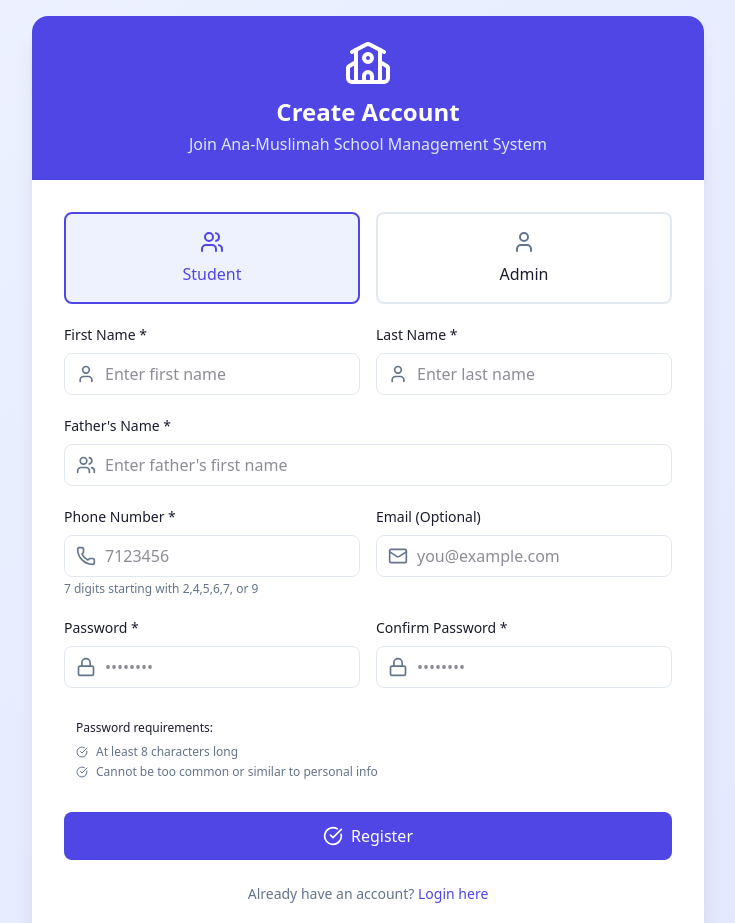
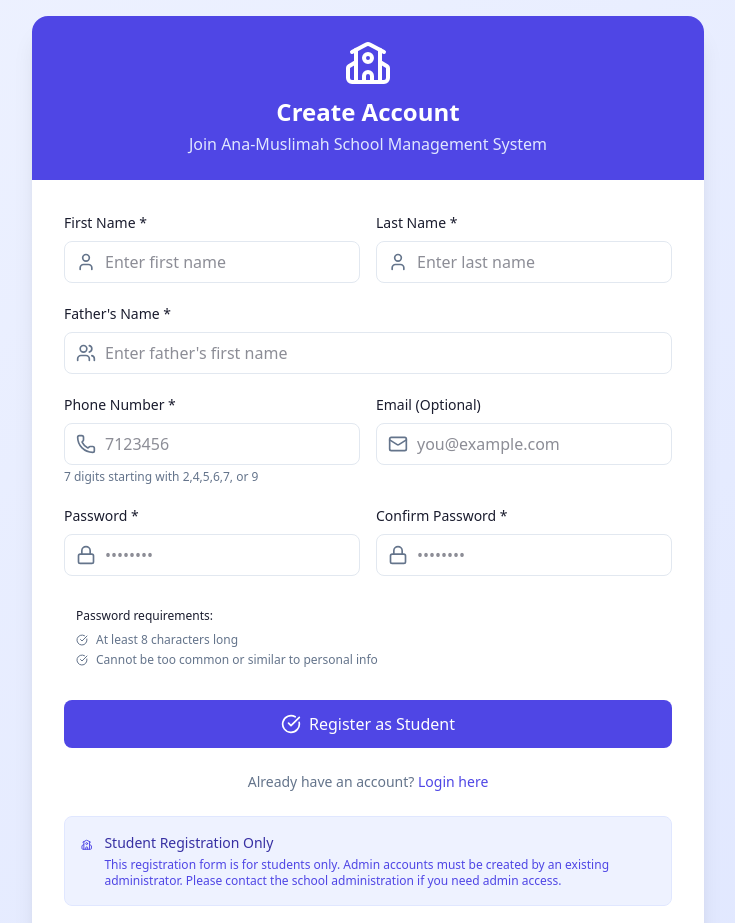
Before and after one commit to ebrimaporeh/daara-attendance-frontend, a React (Vite) app: page /register in a window 1280 px wide. Shown: the top 923 px of the page, without its empty margins (272-1007 px from the left). Built offline with nearby package versions, Linux system fonts and the light colour scheme.

Commit message:
removed admin registration and demo login

```diff
--- a/src/components/AdminSidebar.tsx
+++ b/src/components/AdminSidebar.tsx
@@ -91,7 +91,7 @@
       <div className="p-4 border-t border-border">
         <button
           onClick={handleLogout}
-          className="flex items-center space-x-3 px-4 py-3 w-full rounded-lg text-error-600 hover:bg-error-50 dark:hover:bg-error-950/30 transition-all duration-200"
+          className="flex items-center cursor-pointer space-x-3 px-4 py-3 w-full rounded-lg text-error-600 hover:bg-error-50 dark:hover:bg-error-950/30 transition-all duration-200"
         >
           <LogOut size={20} />
           <span>Logout</span>
--- a/src/components/StudentSidebar.tsx
+++ b/src/components/StudentSidebar.tsx
@@ -83,7 +83,7 @@
       <div className="p-4 border-t border-border">
         <button
           onClick={handleLogout}
-          className="flex items-center space-x-3 px-4 py-3 w-full rounded-lg text-error-600 hover:bg-error-50 dark:hover:bg-error-950/30 transition-all duration-200"
+          className="flex items-center space-x-3 px-4 py-3 cursor-pointer w-full rounded-lg text-error-600 hover:bg-error-50 dark:hover:bg-error-950/30 transition-all duration-200"
         >
           <LogOut size={20} />
           <span>Logout</span>
--- a/src/pages/admin/AdminDashboard.tsx
+++ b/src/pages/admin/AdminDashboard.tsx
@@ -139,7 +139,7 @@
               <div className="text-center text-muted py-8">
                 <CalendarCheck className="h-12 w-12 mx-auto mb-3 opacity-50" />
                 <p>No recent activity</p>
-                <Link to="/admin/attendance/mark" className="text-primary-600 text-sm mt-2 inline-block">
+                <Link to="/admin/mark" className="text-primary-600 text-sm mt-2 inline-block">
                   Mark attendance now →
                 </Link>
               </div>
@@ -152,7 +152,7 @@
           <h2 className="text-xl font-semibold text-foreground mb-4">Quick Actions</h2>
           <div className="space-y-3">
             <Link
-              to="/admin/attendance/mark"
+              to="/admin/mark"
               className="btn btn-primary w-full justify-center flex items-center gap-2"
             >
               <CalendarCheck size={18} />
@@ -209,7 +209,7 @@
             </div>
           </div>
           <Link
-            to="/admin/attendance/mark"
+            to="/admin/mark"
             className="btn btn-primary whitespace-nowrap"
           >
             Mark Now
--- a/src/pages/public/RegisterPage.tsx
+++ b/src/pages/public/RegisterPage.tsx
@@ -26,7 +26,6 @@
   const {
     register,
     handleSubmit,
-    watch,
     formState: { errors },
   } = useForm<RegisterFormData>({
     resolver: zodResolver(registerSchema),
@@ -34,8 +33,6 @@
       user_type: 'student',
     },
   });
-
-  const userType = watch('user_type');
 
   const onSubmit = handleSubmit(async (data: RegisterFormData) => {
     try {
@@ -46,7 +43,7 @@
   });
 
   return (
-    <div className="min-h-screen  bg-linear-to-br from-primary-50 to-primary-100 dark:from-primary-950 dark:to-primary-900 flex items-center justify-center p-4">
+    <div className="min-h-screen bg-linear-to-br from-primary-50 to-primary-100 dark:from-primary-950 dark:to-primary-900 flex items-center justify-center p-4">
       <motion.div
         initial={{ opacity: 0, y: 20 }}
         animate={{ opacity: 1, y: 0 }}
@@ -61,60 +58,8 @@
 
         <div className="p-8">
           <form onSubmit={onSubmit} className="space-y-5">
-            {/* User Type Selection */}
-            <div className="grid grid-cols-2 gap-4">
-              <label className={`relative flex items-center justify-center p-4 rounded-lg border-2 cursor-pointer transition-all ${
-                userType === 'student'
-                  ? 'border-primary-600 bg-primary-50 dark:bg-primary-950/30'
-                  : 'border-border hover:border-muted'
-              }`}>
-                <input
-                  type="radio"
-                  value="student"
-                  {...register('user_type')}
-                  className="sr-only"
-                />
-                <div className="text-center">
-                  <Users className={`h-6 w-6 mx-auto mb-2 ${
-                    userType === 'student' ? 'text-primary-600' : 'text-muted'
-                  }`} />
-                  <span className={`font-medium ${
-                    userType === 'student' ? 'text-primary-600' : 'text-foreground'
-                  }`}>
-                    Student
-                  </span>
-                </div>
-              </label>
-
-              <label className={`relative flex items-center justify-center p-4 rounded-lg border-2 cursor-pointer transition-all ${
-                userType === 'admin'
-                  ? 'border-primary-600 bg-primary-50 dark:bg-primary-950/30'
-                  : 'border-border hover:border-muted'
-              }`}>
-                <input
-                  type="radio"
-                  value="admin"
-                  {...register('user_type')}
-                  className="sr-only"
-                />
-                <div className="text-center">
-                  <UserIcon className={`h-6 w-6 mx-auto mb-2 ${
-                    userType === 'admin' ? 'text-primary-600' : 'text-muted'
-                  }`} />
-                  <span className={`font-medium ${
-                    userType === 'admin' ? 'text-primary-600' : 'text-foreground'
-                  }`}>
-                    Admin
-                  </span>
-                </div>
-              </label>
-            </div>
-            {errors.user_type && (
-              <p className="text-sm text-error-600 flex items-center gap-1">
-                <AlertCircle size={14} />
-                {errors.user_type.message}
-              </p>
-            )}
+            {/* Hidden user_type input - always student */}
+            <input type="hidden" {...register('user_type')} value="student" />
 
             {/* Name Fields */}
             <div className="grid grid-cols-1 md:grid-cols-2 gap-4">
@@ -291,7 +236,7 @@
               ) : (
                 <>
                   <CheckCircle size={20} />
-                  <span>Register</span>
+                  <span>Register as Student</span>
                 </>
               )}
             </button>
@@ -314,11 +259,11 @@
             <div className="flex items-start gap-3">
               <School className="h-5 w-5 text-primary-600 mt-0.5" />
               <div>
-                <p className="text-sm text-primary-800 dark:text-primary-300 font-medium">About Registration</p>
+                <p className="text-sm text-primary-800 dark:text-primary-300 font-medium">Student Registration Only</p>
                 <p className="text-xs text-primary-600 dark:text-primary-400 mt-1">
-                  Students can register themselves. Admin accounts need to be approved
-                  or created by an existing admin. If registering as admin, you'll need
-                  to contact the school administrator for approval.
+                  This registration form is for students only. Admin accounts must be created
+                  by an existing administrator. Please contact the school administration if
+                  you need admin access.
                 </p>
               </div>
             </div>
```
Also changed, not shown: src/pages/public/LoginPage.tsx (+23 -4 lines).
